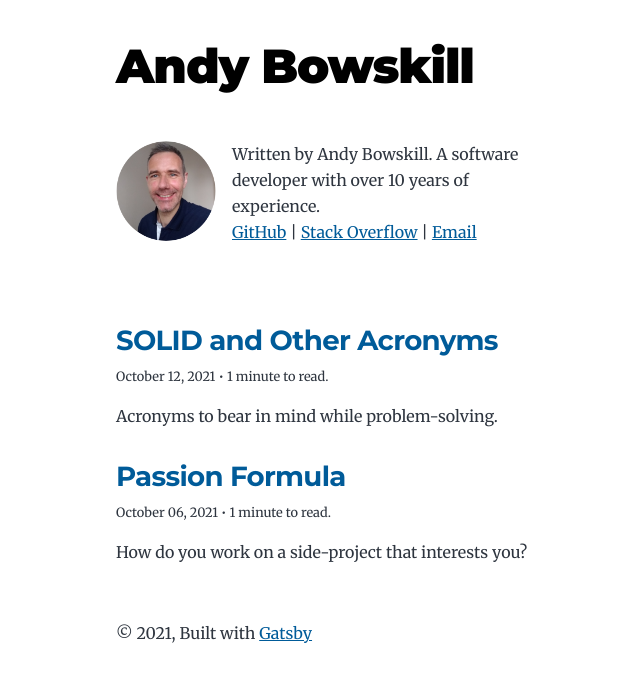
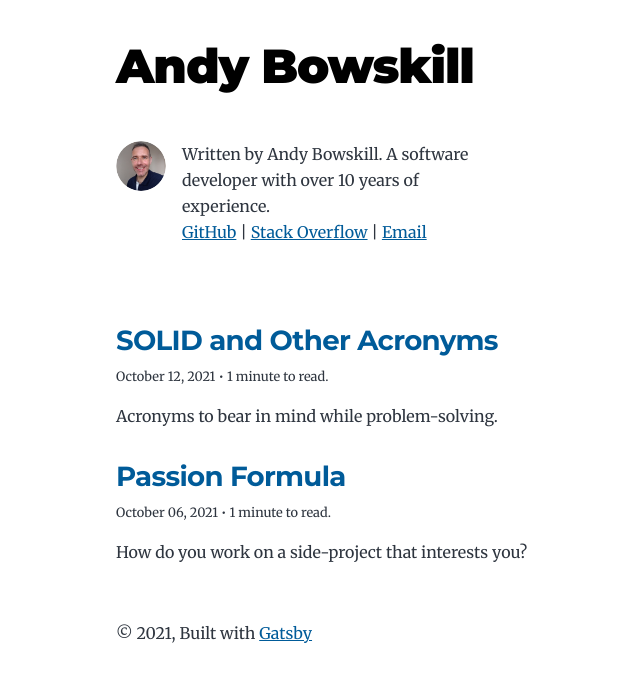
Before and after one commit to AndyBowskill/andybowskill-js, a Gatsby site: page / in a window 1280 px wide. Shown: the whole page, without its empty margins (208-848 px from the left). Built offline with nearby package versions, Linux system fonts and the light colour scheme; Gatsby itself is replaced by a stand-in of ours.

Commit message:
Change the bio component for smaller screen sizes.

```diff
--- a/src/components/bio.js
+++ b/src/components/bio.js
@@ -33,10 +33,10 @@ const Bio = () => {
         layout="fixed"
         formats={["auto", "webp", "avif"]}
         src="../images/avatar.png"
-        width={100}
-        height={100}
+        width={50}
+        height={50}
         quality={95}
-        alt="Andy Bowskill picture"
+        alt="Picture of Andy Bowskill"
       />
       <div style={{ maxWidth: 320 }}>
         <p>
```
